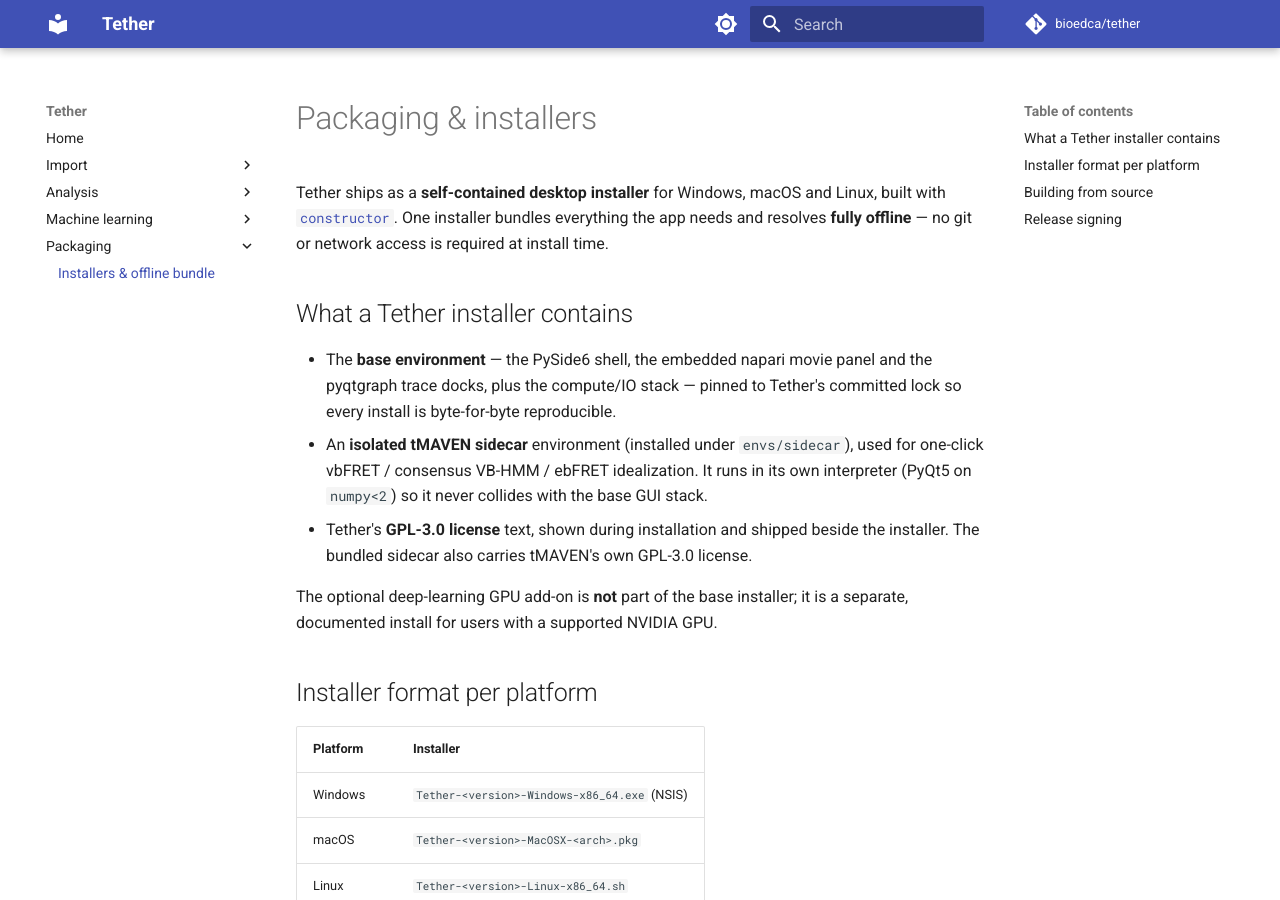
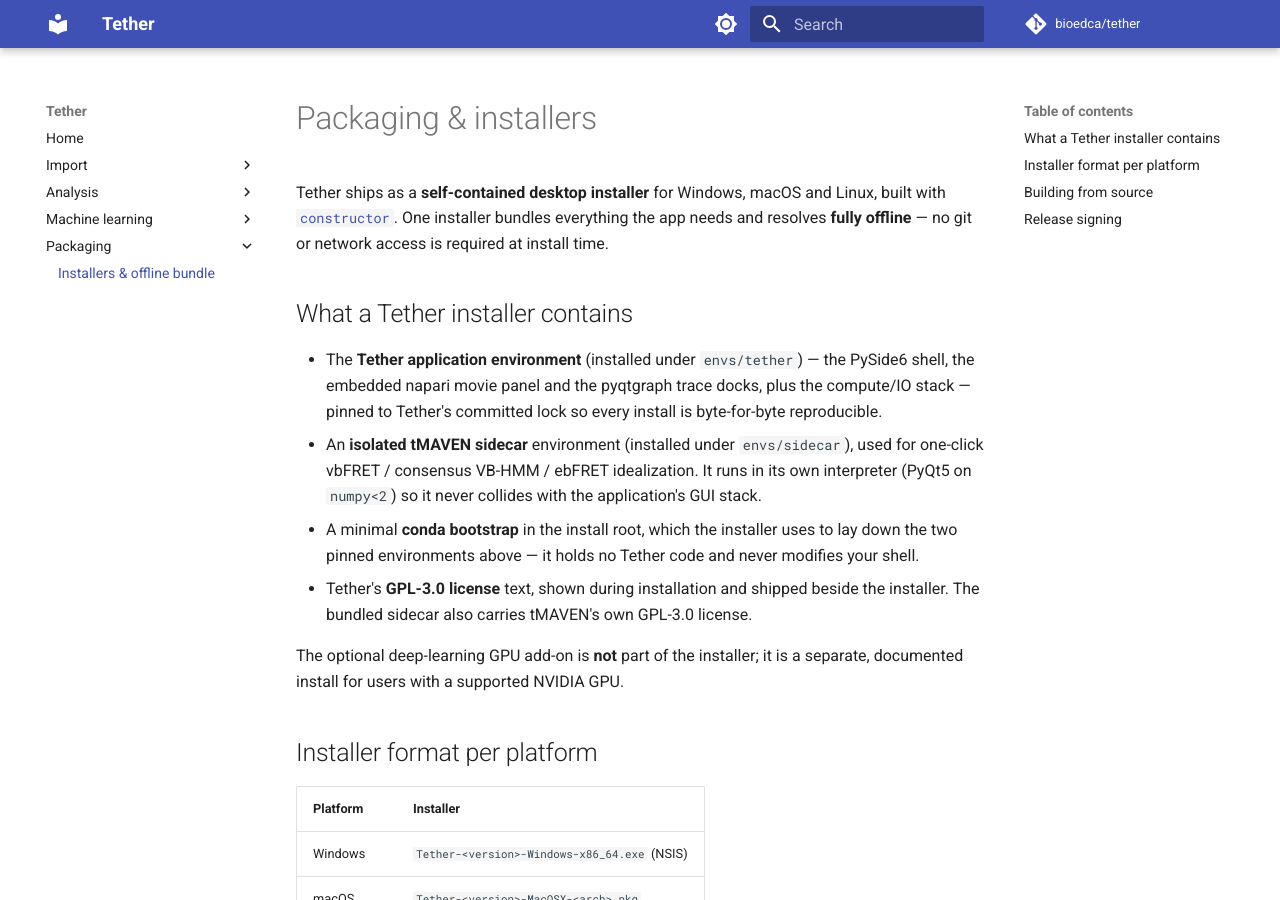
Before and after one commit to bioedca/tether, an MkDocs documentation site: the page built from docs/packaging.md, in a window 1280 px wide and 900 px high. Built offline with MkDocs 1.6.1 and Material for MkDocs 9.7.7, drawn with Linux system fonts in a browser that asks for light colours; comment, search, counter and statistics services are not loaded.

Commit message:
fix(packaging): put GUI + sidecar in extra_envs over a conda base
The first real 3-OS constructor build (advisory packaging.yml, dispatched
for the first time in PR-1b) hit a hard constructor constraint that
--render/schema validation cannot catch (it is enforced during the solve):

  RuntimeError: conda needs to be present in 'base' environment for
  'extra_envs' to work   (constructor/fcp.py)

PR-1a made the pinned PySide6/napari GUI stack the constructor base and the
sidecar the only extra_envs; that base has no conda, so the build failed.
Adding conda to the frozen GUI conda-lock would force a re-solve and bloat
every install (rejected: violates pin-and-hold + ADR-0049 'base untouched').

Restructure: base is now a thin python+conda bootstrap (installer plumbing,
solved fresh at build time, holds no app code), and BOTH pinned runtime
stacks are extra_envs consumed byte-for-byte from their committed explicit
locks — the GUI/compute stack at envs/tether and the tMAVEN sidecar at
envs/sidecar. Pin-and-hold is strengthened (both locks verbatim); isolation
is unchanged. post_install installs the tether wheel into envs/tether and the
tMAVEN wheel into envs/sidecar and wires TETHER_SIDECAR_PYTHON to the sibling
env; the install-smoke launches envs/tether's tether --version. initialize_conda
is false so the bootstrap conda never touches the user's shell. ADR-0049,
docs/packaging.md and packaging/README.md record the corrected architecture.

Validated: constructor --render + schema pass on all 4 platforms.

```diff
--- a/docs/packaging.md
+++ b/docs/packaging.md
@@ -7,16 +7,18 @@
 
 ## What a Tether installer contains
 
-- The **base environment** — the PySide6 shell, the embedded napari movie panel and the
-  pyqtgraph trace docks, plus the compute/IO stack — pinned to Tether's committed lock so
-  every install is byte-for-byte reproducible.
+- The **Tether application environment** (installed under `envs/tether`) — the PySide6 shell,
+  the embedded napari movie panel and the pyqtgraph trace docks, plus the compute/IO stack —
+  pinned to Tether's committed lock so every install is byte-for-byte reproducible.
 - An **isolated tMAVEN sidecar** environment (installed under `envs/sidecar`), used for
   one-click vbFRET / consensus VB-HMM / ebFRET idealization. It runs in its own
-  interpreter (PyQt5 on `numpy<2`) so it never collides with the base GUI stack.
+  interpreter (PyQt5 on `numpy<2`) so it never collides with the application's GUI stack.
+- A minimal **conda bootstrap** in the install root, which the installer uses to lay down the
+  two pinned environments above — it holds no Tether code and never modifies your shell.
 - Tether's **GPL-3.0 license** text, shown during installation and shipped beside the
   installer. The bundled sidecar also carries tMAVEN's own GPL-3.0 license.
 
-The optional deep-learning GPU add-on is **not** part of the base installer; it is a
+The optional deep-learning GPU add-on is **not** part of the installer; it is a
 separate, documented install for users with a supported NVIDIA GPU.
 
 ## Installer format per platform
```
Also changed, not shown: docs/adr/0049-m9-packaging-constructor-architecture.md (+38 -1 lines), packaging/README.md (+11 -4 lines), 4 other files.
